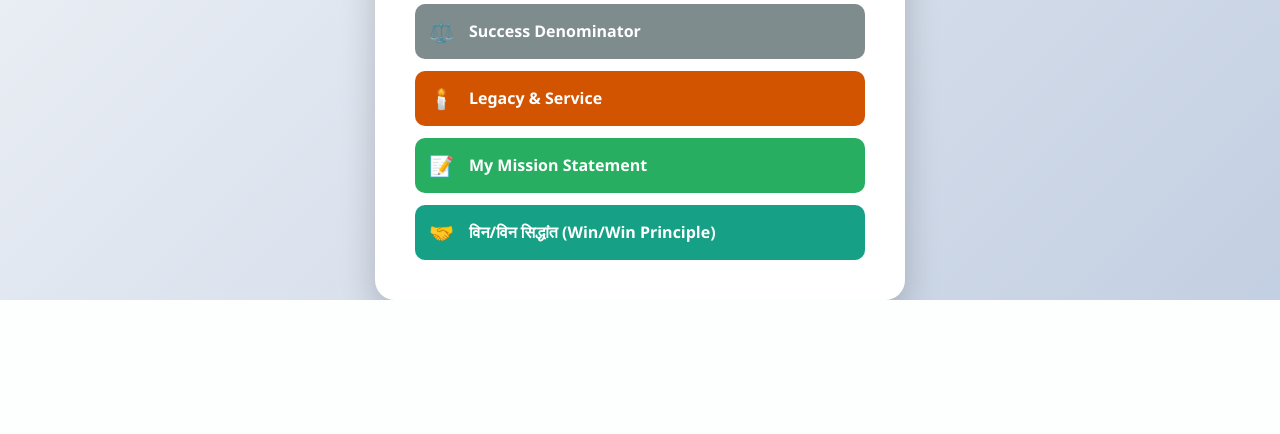
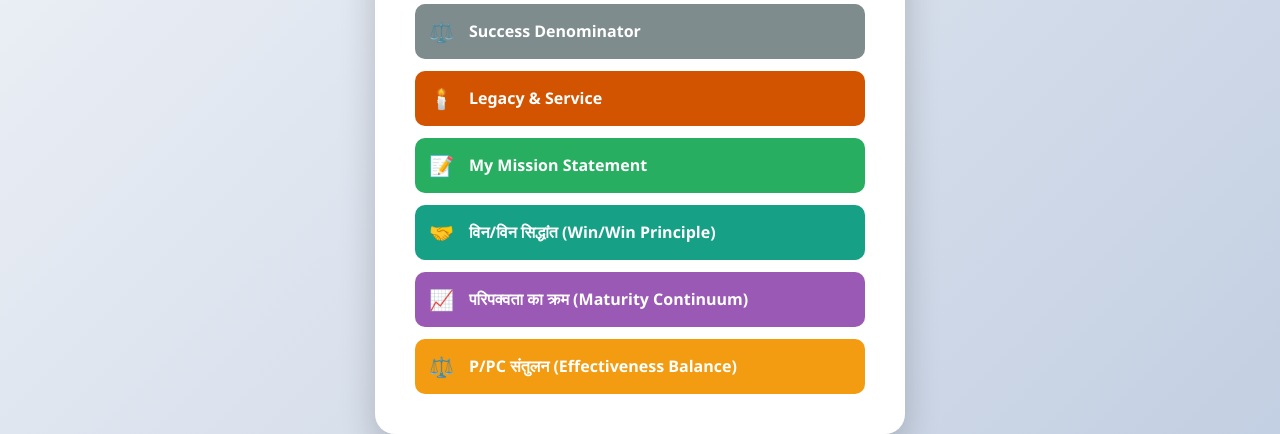
Before and after one commit to kbulbul026-coder/Centers, a Flask app: page / in a window 1280 px wide. Shown: the part 504-938 px from the top of the page. Before the commit the page ends 804 px from the top, so only its background shows below. Run offline with Flask 3, Linux system fonts and the light colour scheme.

Commit message:
add ppc maturity_continuum

```diff
--- a/app.py
+++ b/app.py
@@ -42,6 +42,14 @@ def mission():
 def win_win():
     return render_template('win_win.html')
 
+@app.route('/maturity-continuum')
+def maturity():
+    return render_template('maturity_continuum.html')
+
+@app.route('/ppc-balance')
+def ppc_balance():
+    return render_template('ppc_balance.html')
+
 
 if __name__ == '__main__':
     app.run(debug=False)
--- a/templates/index.html
+++ b/templates/index.html
@@ -16,6 +16,11 @@
         .c6 { background: #7f8c8d; } .c7 { background: #d35400; } .c8 { background: #27ae60; }
 
        .btn-winwin { background-color: #16a085; } /* Sea Green for harmony */
+
+
+
+    .btn-maturity { background-color: #9b59b6; }
+    .btn-ppc { background-color: #f39c12; }
 
 
     </style>
@@ -38,6 +43,14 @@
     <i>🤝</i> विन/विन सिद्धांत (Win/Win Principle)
 </a>
 
+<a href="/maturity-continuum" class="btn btn-maturity">
+    <i>📈</i> परिपक्वता का क्रम (Maturity Continuum)
+</a>
+<a href="/ppc-balance" class="btn btn-ppc">
+    <i>⚖️</i> P/PC संतुलन (Effectiveness Balance)
+</a>
+
+
 
         </div>
     </div>
```
Also changed, not shown: templates/maturity_continuum.html (added, +15 -0 lines), templates/ppc_balance.html (added, +23 -0 lines).
